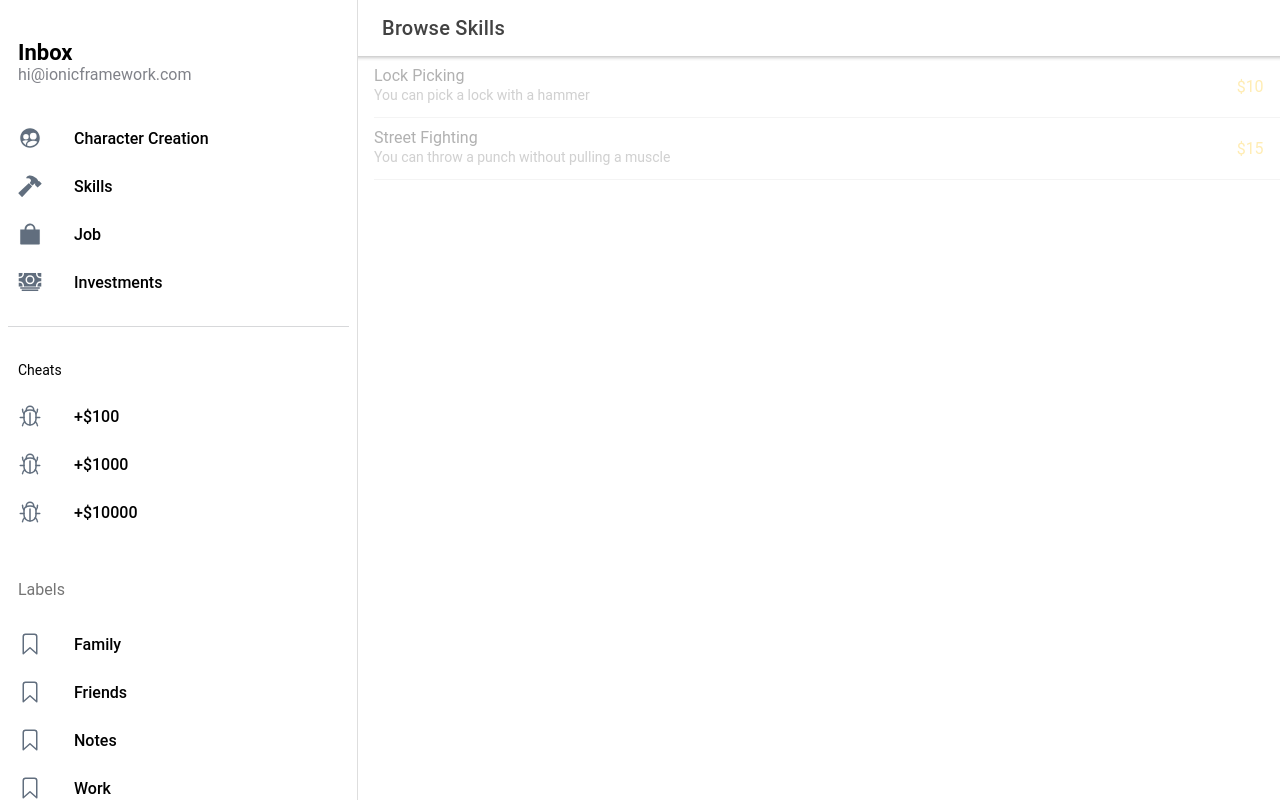
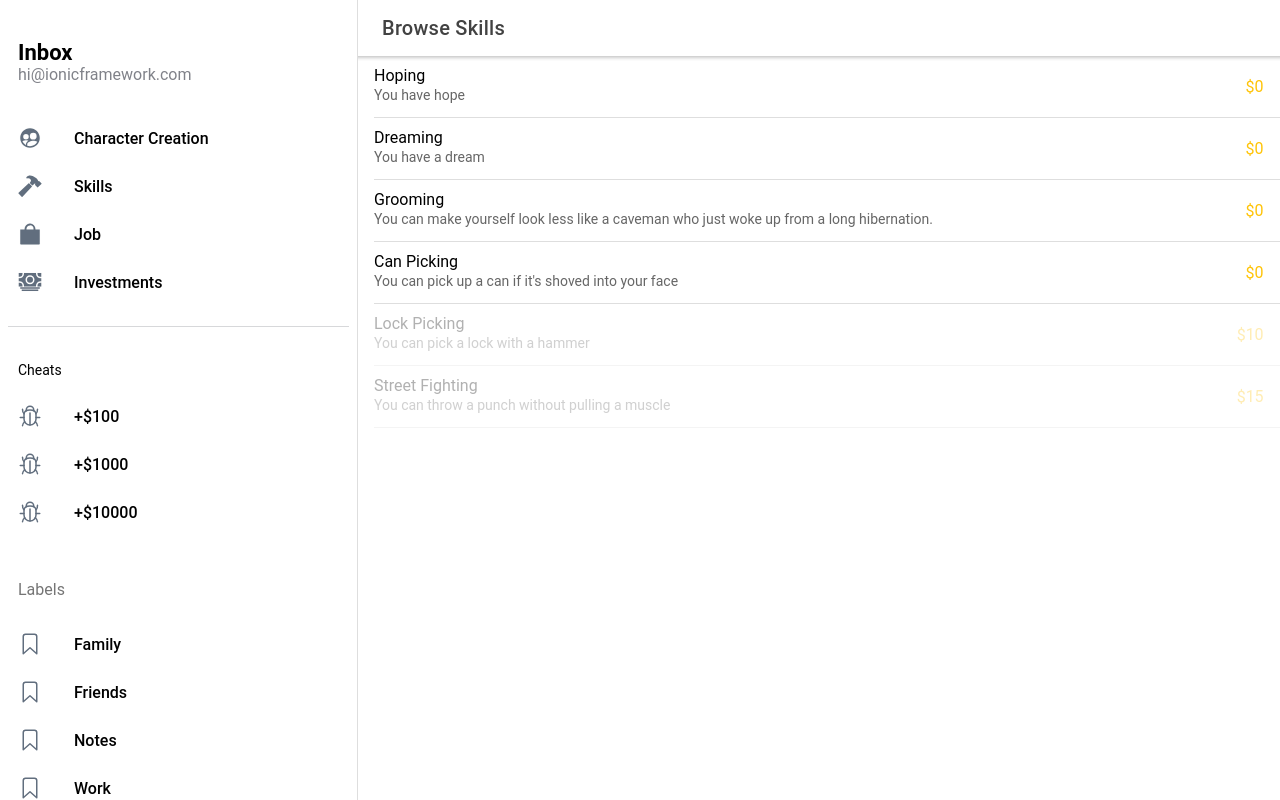
Before and after one commit to ngocnv371/lifesimulator, a React (Create React App) app: page /skills/browse in a window 1280 px wide. Built offline with nearby package versions, Linux system fonts and the light colour scheme.

Commit message:
update skills

```diff
--- a/src/app/models.ts
+++ b/src/app/models.ts
@@ -2,6 +2,8 @@ export interface Skill {
   id: string;
   name: string;
   maxLevel: number;
+  tags: string;
+  active: boolean;
   /**
    * description for a certain level threshold
    * `{3: 'good', 6: 'very good'}` means 'good' is the description for level 1, 2, 3
--- a/src/data/skills.ts
+++ b/src/data/skills.ts
@@ -5,39 +5,59 @@ const skills: Skill[] = [
   {
     id: "hoping",
     name: "Hoping",
-    maxLevel: 10,
+    maxLevel: 1,
+    tags: "survival",
+    active: false,
     levelDescriptions: {
-      9: "You hope",
-      10: "Your hope can never die",
+      1: "You have hope",
     },
-    upgradeCosts: ["linear", 10e6, 10e6],
+    upgradeCosts: ["linear", 0, 0],
   },
   {
     id: "dreaming",
     name: "Dreaming",
+    maxLevel: 1,
+    tags: "survival",
+    active: false,
+    levelDescriptions: {
+      1: "You have a dream",
+    },
+    upgradeCosts: ["linear", 0, 0],
+  },
+  {
+    id: "grooming",
+    name: "Grooming",
     maxLevel: 10,
+    tags: "survival",
+    active: true,
     levelDescriptions: {
-      9: "You have a dream",
-      10: "Your dream shall never die",
+      3: "You can make yourself look less like a caveman who just woke up from a long hibernation.",
+      5: "You can make yourself look like you tried to make an effort but gave up halfway. You trim your hair and beard occasionally, but not enough to make a difference. You also forget to brush your teeth or use deodorant sometimes.",
+      7: "You can make yourself look like a decent human being who cares about their appearance. You keep your hair and beard neat and tidy, and you use basic hygiene products regularly. You also wear clean and appropriate clothes for different occasions.",
+      10: "You can make yourself look like a narcissist who spends more time in front of the mirror than with other people. You obsess over every detail of your hair and beard, and you use too many products that make you smell like a perfume shop. You also wear flashy and expensive clothes that draw attention to yourself.",
     },
-    upgradeCosts: ["linear", 10e6, 10e6],
+    upgradeCosts: ["linear", 0, 0],
   },
   {
     id: "canpicking",
     name: "Can Picking",
     maxLevel: 10,
+    tags: "survival",
+    active: true,
     levelDescriptions: {
       3: "You can pick up a can if it's shoved into your face",
       5: "You can pick up a can even if it's 10 steps away",
       7: "You can pick up a can even if it's in a trashcan",
       10: "You can look for cans",
     },
-    upgradeCosts: ["linear", 5, 64],
+    upgradeCosts: ["linear", 0, 64],
   },
   {
     id: "lockpicking",
     name: "Lock Picking",
     maxLevel: 10,
+    tags: "survival",
+    active: false,
     levelDescriptions: {
       3: "You can pick a lock with a hammer",
       5: "You can pick a lock with a crowbar",
@@ -50,6 +70,8 @@ const skills: Skill[] = [
     id: "streetfighting",
     name: "Street Fighting",
     maxLevel: 10,
+    tags: "survival",
+    active: false,
     levelDescriptions: {
       3: "You can throw a punch without pulling a muscle",
       5: "You can aim your punch",
@@ -71,7 +93,7 @@ export function getSkillById(id: string) {
 export function getSkillByLevel(id: string, level: number): SkillLevel {
   const skill = map[id];
   const description = getThresholdValue(skill.levelDescriptions, level);
-  const cost = calculateProgression(skill.upgradeCosts, 0);
+  const cost = calculateProgression(skill.upgradeCosts, level / skill.maxLevel);
   const canLevelUp = level < skill.maxLevel;
   return {
     ...skill,
--- a/src/features/skills/SkillsSlice.ts
+++ b/src/features/skills/SkillsSlice.ts
@@ -3,9 +3,6 @@ import { createSlice, PayloadAction } from "@reduxjs/toolkit";
 type State = Record<string, number>;
 
 const initialState: State = {
-  hoping: 9,
-  dreaming: 9,
-  canpicking: 1,
 };
 
 const slice = createSlice({
--- a/src/features/skills/UpgradeSkillModal.tsx
+++ b/src/features/skills/UpgradeSkillModal.tsx
@@ -29,7 +29,7 @@ const UpgradeSkillModal: React.FC<Props> = (props) => {
   const [skill, setSkill] = useState<SkillLevel | null>(null);
   const [nextLevel, setNextLevel] = useState<SkillLevel | null>(null);
   const dispatch = useAppDispatch();
-  const canLevelUp = skill && skill.canLevelUp && skill.cost < money;
+  const canLevelUp = skill && skill.canLevelUp && skill.cost <= money;
 
   // load skill
   useEffect(() => {
@@ -93,10 +93,28 @@ const UpgradeSkillModal: React.FC<Props> = (props) => {
       </IonHeader>
       {skill && (
         <IonContent>
-          <SkillItem id={props.id} level={skill.level} />
+          <IonItem lines="none">
+            <IonLabel>Current Level</IonLabel>
+            <IonLabel slot="end">Level {skill.level}</IonLabel>
+          </IonItem>
+          <IonItem>
+            <IonLabel style={{ whiteSpace: "pre-wrap" }}>
+              <p>{skill.description}</p>
+            </IonLabel>
+          </IonItem>
           {skill.canLevelUp && nextLevel && (
             <>
-              <SkillItem id={props.id} level={nextLevel.level} />
+              <IonItem lines="none">
+                <IonLabel>Next Level</IonLabel>
+                <IonLabel slot="end">Level {nextLevel.level}</IonLabel>
+              </IonItem>
+              {skill.description !== nextLevel.description && (
+                <IonItem>
+                  <IonLabel style={{ whiteSpace: "pre-wrap" }}>
+                    <p>{nextLevel.description}</p>
+                  </IonLabel>
+                </IonItem>
+              )}
               <IonItem>
                 <IonLabel>Upgrade cost</IonLabel>
                 <IonLabel slot="end" color="warning">
```
